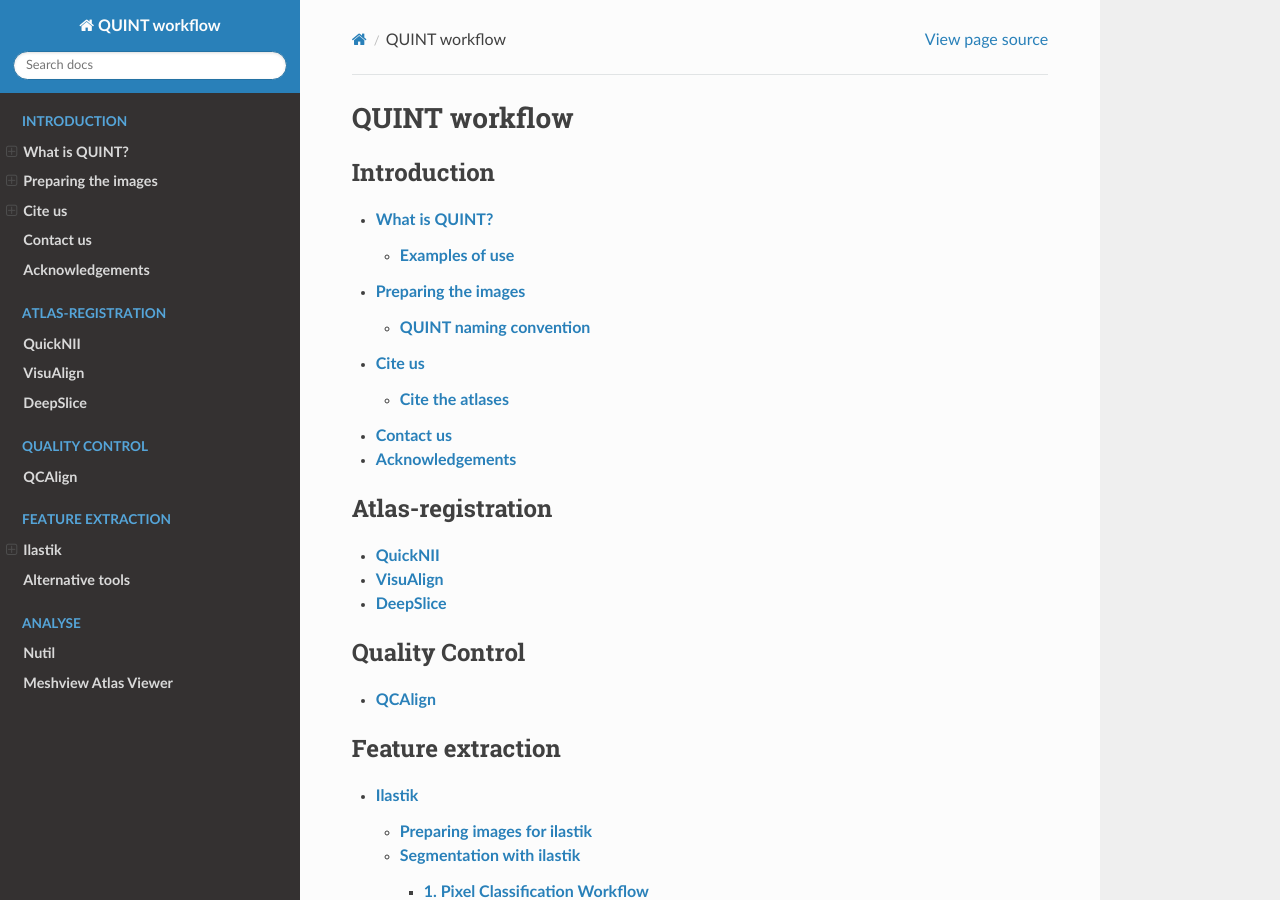
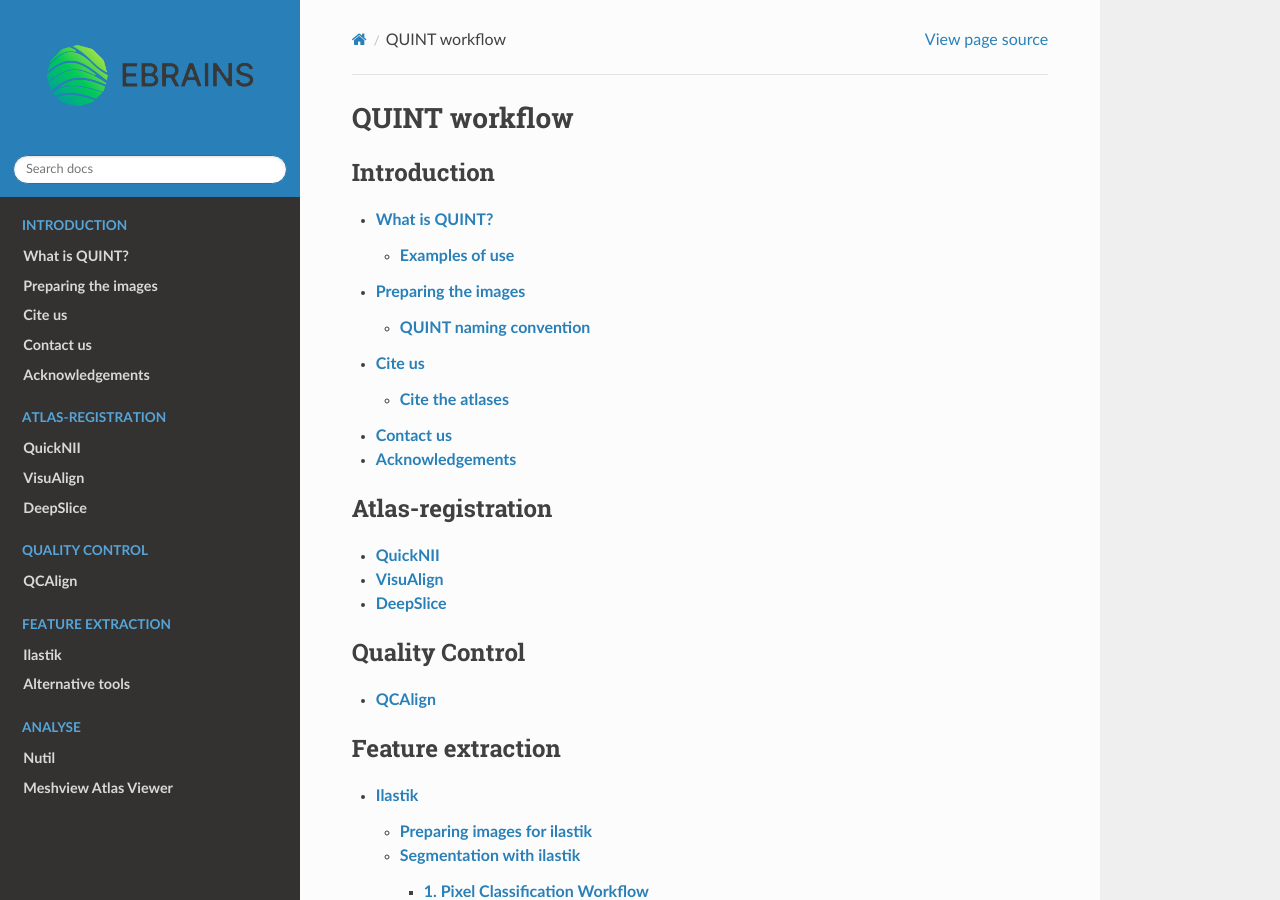
Before and after one commit to Neural-Systems-at-UIO/QUINT_workflow, a Sphinx documentation site: the page built from docs/index.rst, in a window 1280 px wide and 900 px high. Built offline with Sphinx 7.4.7 and the Read the Docs theme 2.0.0, drawn with Linux system fonts in a browser that asks for light colours.

Commit message:
Add EBRAINS logo

```diff
--- a/docs/conf.py
+++ b/docs/conf.py
@@ -58,3 +58,8 @@
 # relative to this directory. They are copied after the builtin static files,
 # so a file named "default.css" will overwrite the builtin "default.css".
 html_static_path = ['_static']
+html_logo = "EBRAINS_logo.png"
+html_theme_options = {
+    'logo_only': True,
+    'display_version': False
+}
```
Also changed, not shown: docs/EBRAINS_logo.png (added).
